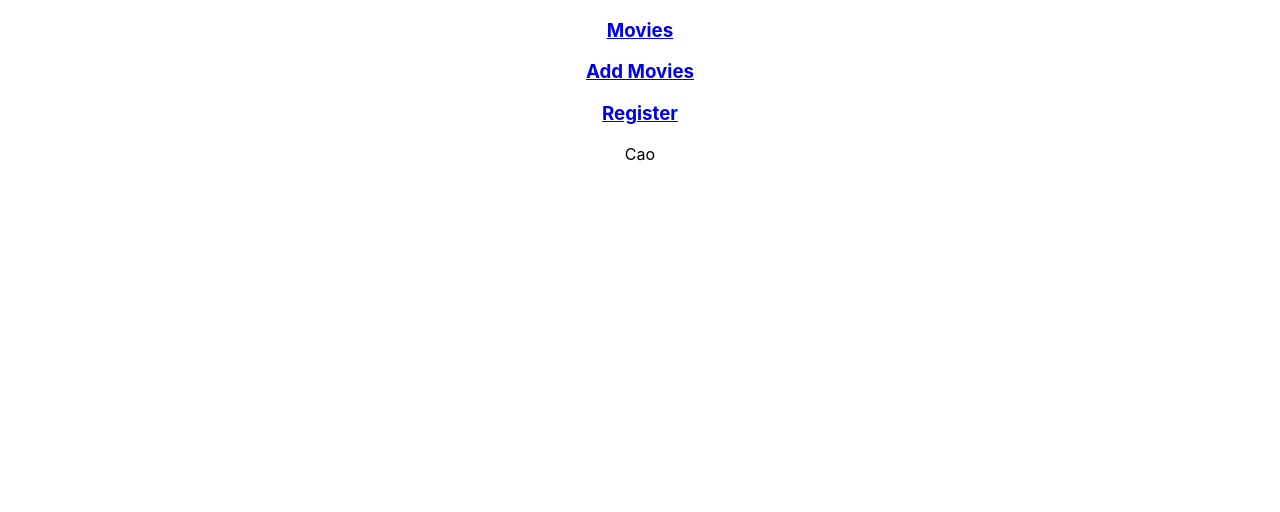
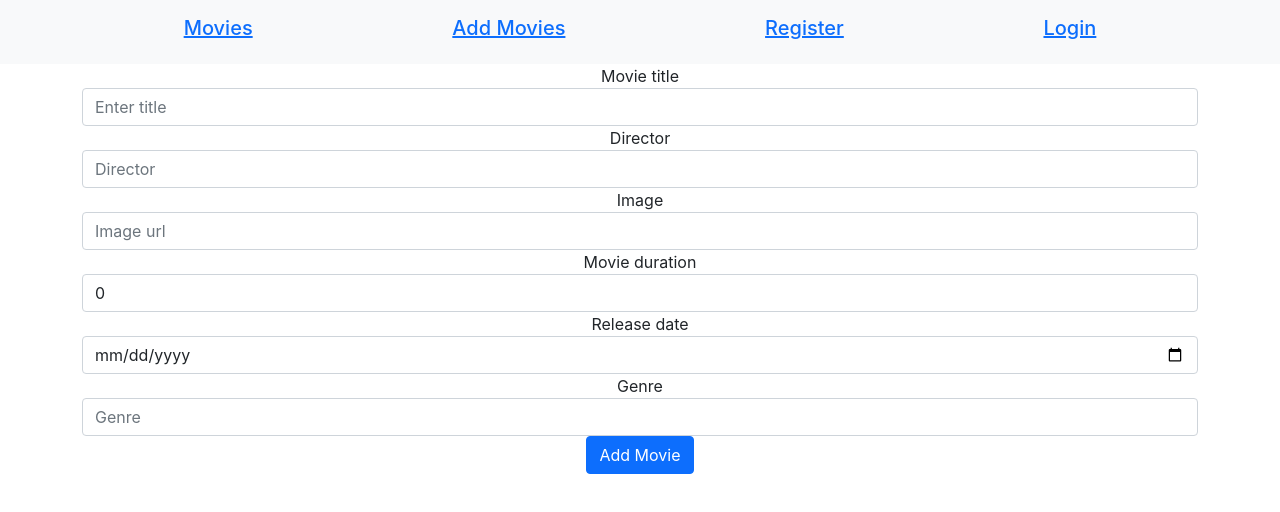
Before and after one commit to Dalibor989/movies-app, a React (Create React App) app: page /add in a window 1280 px wide. Shown: the top 512 px of the page. Built offline with nearby package versions, Linux system fonts and the light colour scheme.

Commit message:
implemented adding new movies, registration and login.

```diff
--- a/public/index.html
+++ b/public/index.html
@@ -24,6 +24,8 @@
       work correctly both with client-side routing and a non-root public URL.
       Learn how to configure a non-root public URL by running `npm run build`.
     -->
+
+    <link href="https://cdn.jsdelivr.net/npm/bootstrap@5.1.0/dist/css/bootstrap.min.css" rel="stylesheet" integrity="sha384-KyZXEAg3QhqLMpG8r+8fhAXLRk2vvoC2f3B09zVXn8CA5QIVfZOJ3BCsw2P0p/We" crossorigin="anonymous">
     <title>React App</title>
   </head>
   <body>
--- a/src/App.js
+++ b/src/App.js
@@ -4,15 +4,17 @@ import AppMovies from './pages/AppMovies';
 import { BrowserRouter as Router, Link, Switch, Route } from 'react-router-dom';
 import Register from './pages/Register';
 import AddMovie from './pages/AddMovie';
+import Login from './pages/Login';
 
 function App() {
   return (
     <div className="App">
       <Router>
-        <nav>
-          <h3><Link to="/movies">Movies</Link></h3>
-          <h3><Link to="/add">Add Movies</Link></h3>
-          <h3><Link to="/register">Register</Link></h3>
+        <nav className="navbar navbar-expand-lg navbar-light bg-light" style={{display: 'flex', justifyContent: 'space-evenly'}}>
+          <h5 className="nav-link"><Link to="/movies">Movies</Link></h5>
+          <h5 className="nav-link"><Link to="/add">Add Movies</Link></h5>
+          <h5 className="nav-link"><Link to="/register">Register</Link></h5>
+          <h5 className="nav-link"><Link to="/login">Login</Link></h5>
         </nav>
         <Switch>
           <Route exact path="/movies">
@@ -24,6 +26,9 @@ function App() {
           <Route exact path="/add">
             <AddMovie />
           </Route>
+          <Route exact path="/login">
+            <Login />
+          </Route>
         </Switch>
       </Router>
     </div>
--- a/src/pages/AddMovie.js
+++ b/src/pages/AddMovie.js
@@ -1,7 +1,107 @@
+import { useState } from "react";
+import { useHistory } from "react-router";
+import movieService from "../services/MovieService";
+
 function AddMovie() {
+  const history = useHistory();
+
+  const [newMovie, setNewMovie] = useState({
+    'title': '',
+    'director': '',
+    'image_url': '',
+    'duration': 0,
+    'release_date': '',
+    'genre': '',
+  })
+
+  const handleSubmit = async (e) => {
+    e.preventDefault();
+
+    await movieService.addMovie(newMovie);
+
+    setNewMovie({
+      'title': '',
+      'director': '',
+      'image_url': '',
+      'duration': 0,
+      'release_date': '',
+      'genre': '',
+    });
+
+    history.push('/movies');
+  }
+
+  const handleTitleChange = (e) => {
+    setNewMovie({
+      ...newMovie,
+      title: e.target.value,
+    })
+  }
+
+  const handleDirectorChange = (e) => {
+    setNewMovie({
+      ...newMovie,
+      director: e.target.value,
+    })
+  }
+
+  const handleImageChange = (e) => {
+    setNewMovie({
+      ...newMovie,
+      image_url: e.target.value,
+    })
+  }
+
+  const handleDurationChange = (e) => {
+    setNewMovie({
+      ...newMovie,
+      duration: e.target.value,
+    })
+  }
+
+  const handleDateChange = (e) => {
+    setNewMovie({
+      ...newMovie,
+      release_date: e.target.value,
+    })
+  }
+
+  const handleGenreChange = (e) => {
+    setNewMovie({
+      ...newMovie,
+      genre: e.target.value,
+    })
+  }
+
   return (
     <div>
-      <p>Cao</p>
+      <form className="container" onSubmit={handleSubmit}>
+        <div className="form-group">
+          <label htmlFor="title">Movie title</label>
+          <input type="text" className="form-control" id="title" placeholder="Enter title" value={newMovie.title} onChange={handleTitleChange} />
+        </div>
+        <div className="form-group">
+          <label htmlFor="director">Director</label>
+          <input type="text" className="form-control" id="director" placeholder="Director" value={newMovie.director} onChange={handleDirectorChange} />
+        </div>
+        <div className="form-group">
+          <label htmlFor="image_url">Image</label>
+          <input type="url" className="form-control" id="image_url" placeholder="Image url" value={newMovie.image_url} onChange={handleImageChange} />
+        </div>
+        <div className="form-group">
+          <label htmlFor="duration">Movie duration</label>
+          <input type="number" className="form-control" id="duration" placeholder="Duration" value={newMovie.duration} onChange={handleDurationChange} />
+        </div>
+        <div className="form-group">
+          <label htmlFor="release_date">Release date</label>
+          <input type="date" className="form-control" id="release_date" placeholder="release_date" value={newMovie.release_date} onChange={handleDateChange} />
+        </div>
+        <div className="form-group">
+          <label htmlFor="genre">Genre</label>
+          <input type="text" className="form-control" id="genre" placeholder="Genre" value={newMovie.genre} onChange={handleGenreChange} />
+        </div>
+        <button className="btn btn-primary">Add Movie</button>
+      </form>
     </div>
   )
 }
--- a/src/pages/AppMovies.js
+++ b/src/pages/AppMovies.js
@@ -16,9 +16,9 @@ function AppMovies() {
 
   return (
     <div>
-      <ul>
+      <ul className="list-group">
         {movies.map((movie) => (
-          <li>{movie.title}</li>
+          <li key={movie.id}>{movie.title}</li>
         ))}
       </ul>
     </div>
--- /dev/null
+++ b/src/pages/Login.js
@@ -0,0 +1,53 @@
+import { useState } from "react";
+import { useHistory } from "react-router";
+import authService from "../services/AuthService";
+
+function Login() {
+  const history = useHistory();
+
+  const [credentials, setCredentials] = useState({
+    'email': '',
+    'password': '',
+  });
+
+  const handleSubmit = async (e) => {
+    e.preventDefault();
+
+    const user = await authService.login(credentials);
+    console.log(user);
+
+    history.push('/movies');
+  }
+
+  const handleEmailChange = (e) => {
+    setCredentials({
+      ...credentials,
+      email: e.target.value,
+    })
+  }
+
+  const handlePasswordChange = (e) => {
+    setCredentials({
+      ...credentials,
+      password: e.target.value,
+    })
+  }
+
+  return (
+    <div>
+      <form className="container" onSubmit={handleSubmit}>
+        <div className="form-group">
+          <label htmlFor="emai">Email address</label>
+          <input type="email" className="form-control" id="emai" placeholder="Enter email" value={credentials.email} onChange={handleEmailChange}/>
+        </div>
+        <div className="form-group">
+          <label htmlFor="password">Password</label>
+          <input type="password" className="form-control" id="password" placeholder="Password" value={credentials.password} onChange={handlePasswordChange} />
+        </div>
+        <button type="submit" className="btn btn-primary">Login</button>
+      </form>
+    </div>
+  )
+}
+
+export default Login;
--- a/src/pages/Register.js
+++ b/src/pages/Register.js
@@ -19,12 +19,18 @@ function Register() {
 
   return (
     <div>
-      <form onSubmit={handleSubmit}>
-        <input required placeholder="Name..." type="text" value={credentials.name} onChange={({ target }) => setCredentials({...credentials, name: target.value})}/>
-        <input required placeholder="Email..." type="email" value={credentials.email} onChange={({ target }) => setCredentials({...credentials, email: target.value})}/>
-        <input required placeholder="Password" type="password" value={credentials.password} onChange={({ target }) => setCredentials({...credentials, password: target.value})}/>
-        <input required placeholder="Confirm password" type="password" value={credentials.password_confirmation} onChange={({ target }) => setCredentials({...credentials, password_confirmation: target.value})}/>
-        <button>Register</button>
+      <form onSubmit={handleSubmit} className="container">
+        <div className="form-group">
+          <label htmlFor="name">Name</label>
+          <input required className="form-control" id="name" placeholder="Name..." type="text" value={credentials.name} onChange={({ target }) => setCredentials({...credentials, name: target.value})}/>
+          <label htmlFor="email">Email</label>
+          <input required className="form-control" id="email" placeholder="Email..." type="email" value={credentials.email} onChange={({ target }) => setCredentials({...credentials, email: target.value})}/>
+          <label htmlFor="password">Password</label>
+          <input required className="form-control" id="password" placeholder="Password" type="password" value={credentials.password} onChange={({ target }) => setCredentials({...credentials, password: target.value})}/>
+          <label htmlFor="password_confirmation">Confirm password</label>
+          <input required className="form-control" id="password_confirmation" placeholder="Confirm password" type="password" value={credentials.password_confirmation} onChange={({ target }) => setCredentials({...credentials, password_confirmation: target.value})}/>
+        <button className="btn btn-primary">Register</button>
+        </div>
       </form>
     </div>
   )
--- a/src/services/AuthService.js
+++ b/src/services/AuthService.js
@@ -13,6 +13,18 @@ class AuthService extends HttpService
       console.log(error);
     }
   }
+
+  async login(credentials) {
+    try {
+      const { data } = await this.apiCall.post('/auth/login', credentials);
+      const { token, user } = data;
+
+      localStorage.setItem('token', token);
+      return user;
+    } catch (error) {
+      console.log(error);
+    }
+  }
 }
 
 export default new AuthService();
--- a/src/services/MovieService.js
+++ b/src/services/MovieService.js
@@ -13,6 +13,18 @@ class MovieService extends HttpService {
 
     return {};
   }
+
+  async addMovie(newMovie) {
+    try {
+      const { data } = await this.apiCall.post('movies', newMovie);
+
+      return data;
+    } catch (error) {
+      console.log(error);
+    }
+
+    return null;
+  }
 }
 
 export default new MovieService();
```
